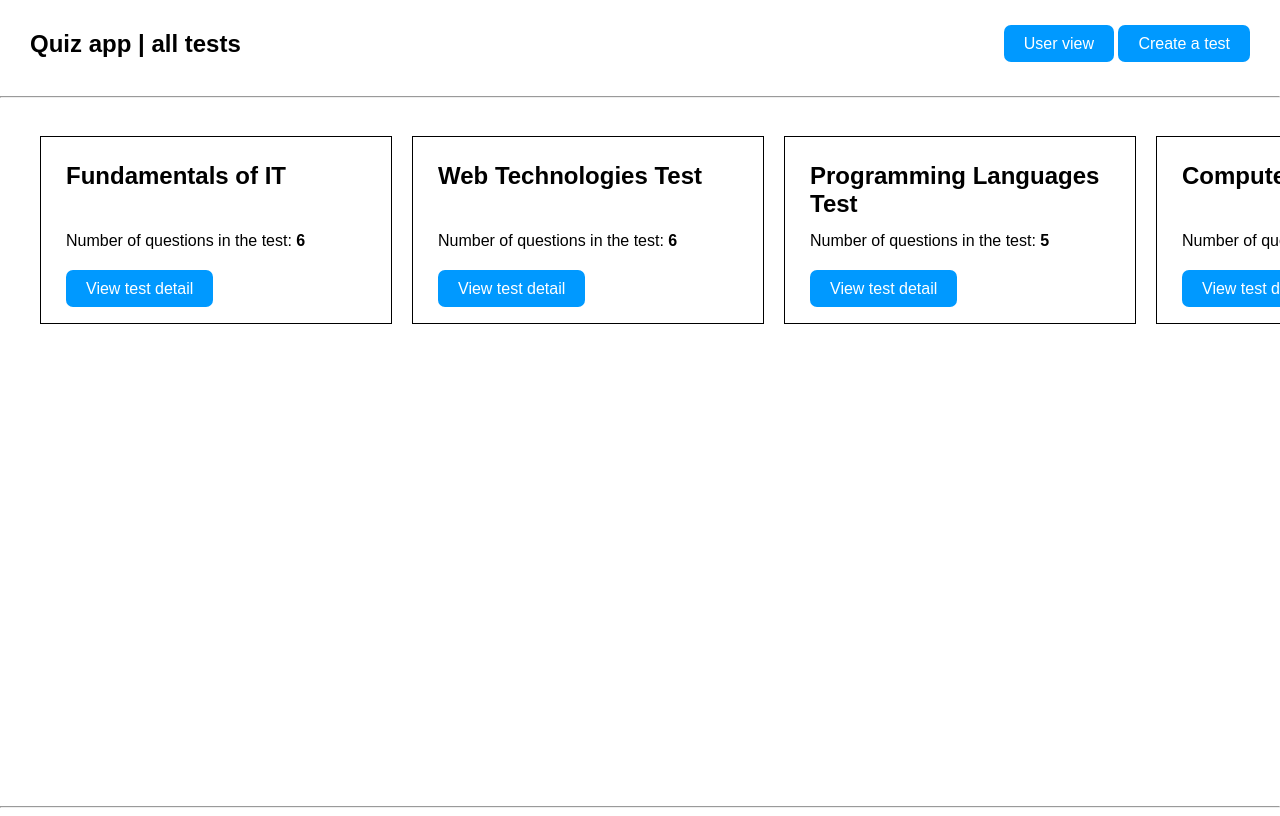
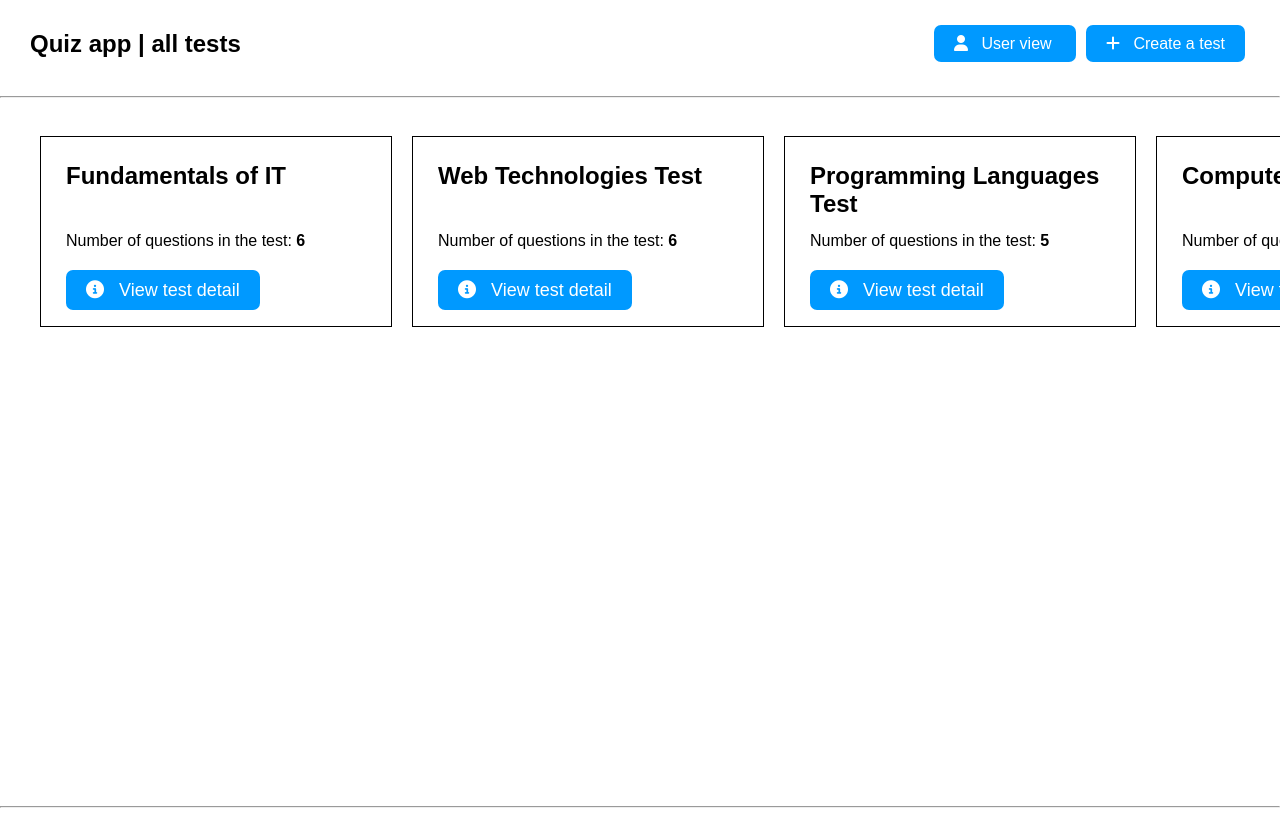
Before and after one commit to Matt022/Quiz-app, a website with bundled scripts: page admin/pages/allTests.html in a window 1280 px wide. Shown: the top 816 px of the page. Built offline with nearby package versions, Linux system fonts and the light colour scheme; data requests are answered from the project's data file.

Commit message:
kozmetické úpravy ďalšie

```diff
--- a/admin/pages/allTests.html
+++ b/admin/pages/allTests.html
@@ -4,6 +4,7 @@
 <head>
     <meta charset="UTF-8">
     <meta name="viewport" content="width=device-width, initial-scale=1.0">
+    <link href="https://cdnjs.cloudflare.com/ajax/libs/font-awesome/6.4.2/css/all.min.css" rel="stylesheet">
     <link rel="stylesheet" href="/style.css">
 
     <title>All tests</title>
@@ -14,8 +15,12 @@
         <section class="header-container">
             <h1>Quiz app | all tests</h1>
             <div class="buttons">
-                <a href="/index.html">User view</a>
-                <a href="createTest.html">Create a test</a>
+                <a href="/index.html">
+                    <i class="fa-solid fa-user"></i> &nbsp; User view
+                </a>
+                <a href="createTest.html">
+                    <i class="fa-solid fa-plus"></i> &nbsp; Create a test
+                </a>
             </div>
         </section>
     </header>
--- a/admin/scripts/allTests.ts
+++ b/admin/scripts/allTests.ts
@@ -19,7 +19,7 @@ getAllTests().then((tests: Test[]) => {
         divTestHolder.appendChild(paragraphQuestionCount);
 
         const anchorViewDetail: HTMLAnchorElement = document.createElement("a");
-        anchorViewDetail.textContent = "View test detail";
+        anchorViewDetail.innerHTML = `<i class="fa-solid fa-circle-info"></i> &nbsp; View test detail`;
         anchorViewDetail.href = `/admin/pages/testDetail.html?id=${test.id}`;
 
         divTestHolder.appendChild(anchorViewDetail);
--- a/style.css
+++ b/style.css
@@ -15,12 +15,18 @@ header section.header-container {
     padding: 0 20px;
 }
 
-header section.header-container a {
+header section.header-container div.buttons a {
     color: white;
     text-decoration: none;
     background-color: rgb(0, 153, 255);
     padding: 10px 20px;
     border-radius: 7px;
+    margin: 0 5px;
+    transition: all 0.2s ease-in-out;
+}
+
+header section.header-container div.buttons a:hover {
+    background-color: rgb(2, 132, 219);
 }
 
 main {
@@ -56,9 +62,15 @@ main section.main-container div.testHolder a {
     background-color: rgb(0, 153, 255);
     padding: 10px 20px;
     border-radius: 7px;
+    text-shadow: 1px 0px 0px inherit;
+    font-size: 18px;
 }
 
 main section.main-container div.testHolder a:hover {
     background-color: rgb(6, 140, 230);
     text-shadow: 1px 0px 0px #fff;
 }
+
+main section.main-container div.testHolder a:hover i {
+    text-shadow: none;
+}
```
Also changed, not shown: index.html (+4 -1 lines), dist/admin/scripts/allTests.js.
